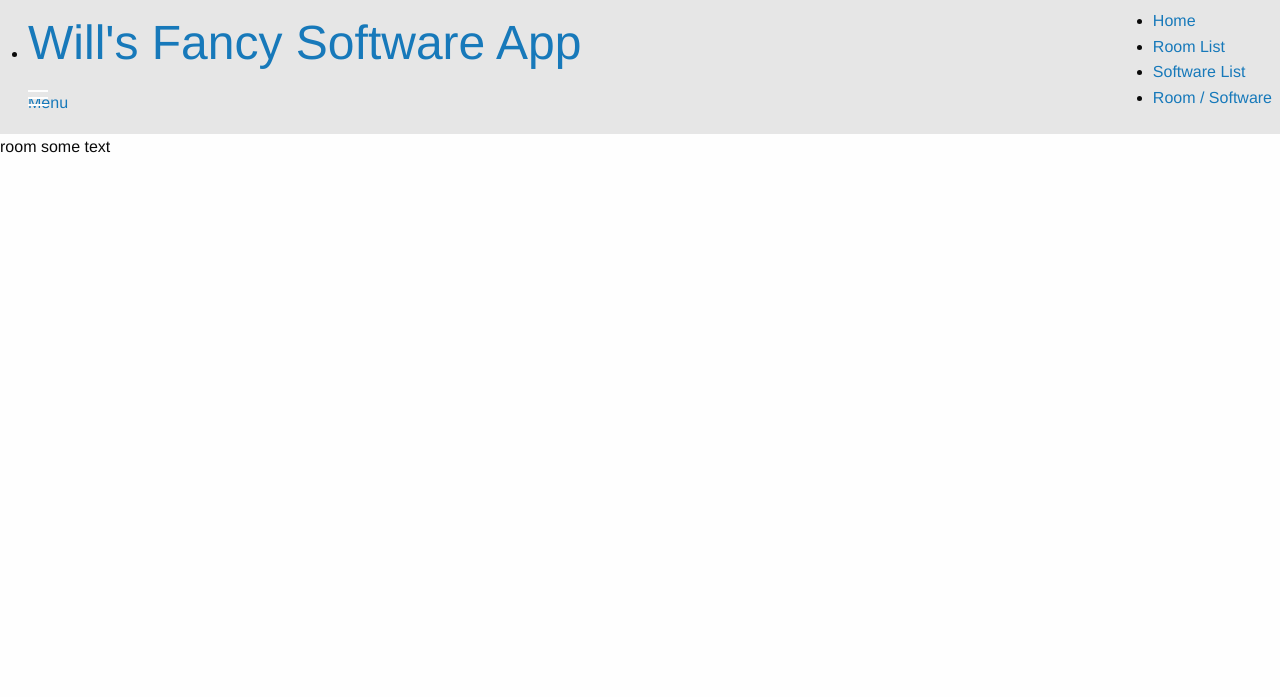
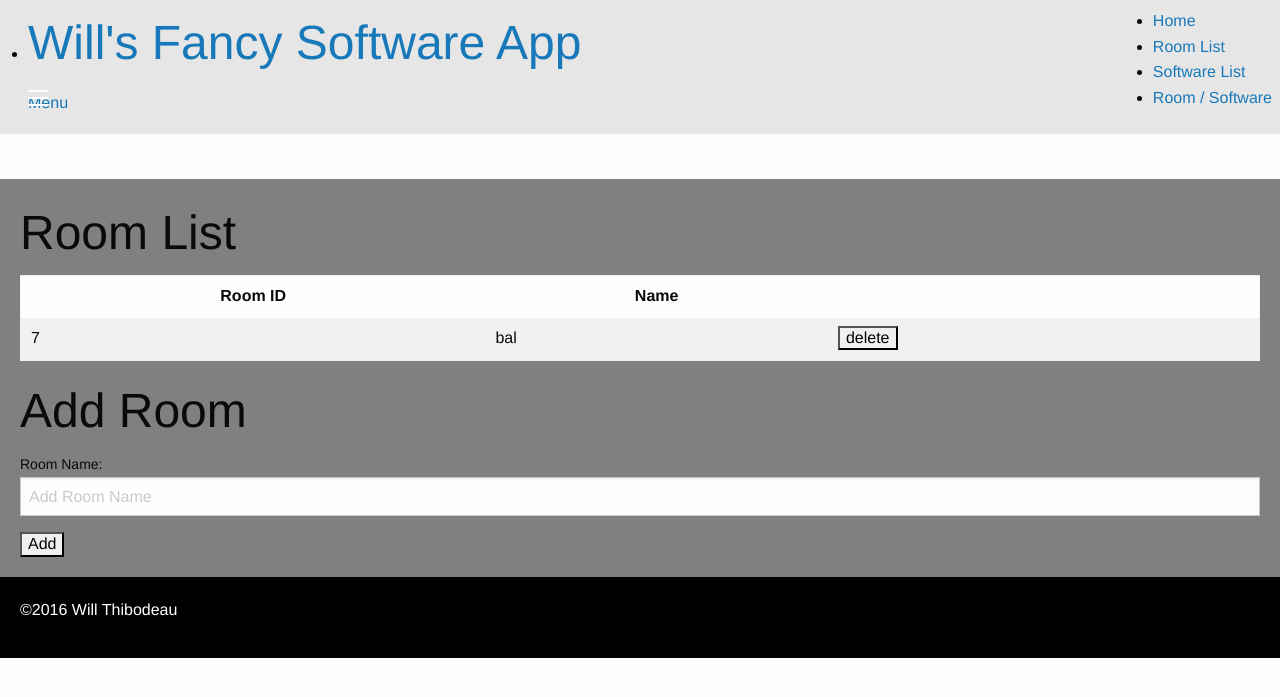
Before and after one commit to roundtopdog/softApp, a PHP site: page /roomManager/index.php in a window 1280 px wide. Shown: the top 697 px of the page. Run offline with PHP 8.4, Linux system fonts and the light colour scheme; data comes from the database, SQL or seed files in the repository; some libraries are stand-ins or nearby versions.

Commit message:
roomManager Working

```diff
--- a/css/style.css
+++ b/css/style.css
@@ -1,6 +1,9 @@
 #mainContent{
   background-color: gray;
-  height: 2400px;
+/*  height: 2400px;*/
+ margin-top: 45px;
+ padding: 20px;
+
 }
 
 footer {
--- /dev/null
+++ b/model/room_db.php
@@ -0,0 +1,42 @@
+<?php
+
+
+// get all rooms
+function get_rooms(){
+	global $db;
+$query = 'Select * from rooms order by roomID';
+$statement = $db->prepare($query);
+$statement->execute();
+$rooms = $statement->fetchAll();
+$statement->closeCursor();
+return $rooms;
+
+}
+
+// Add the room to the database
+function add_rooms($name){
+	global $db;
+	if($name == roomName){
+		echo 'The name is a duplicate';
+	}else{
+
+
+ 	$query = 'INSERT INTO rooms (roomID, roomName)
+              VALUES (NULL, :name)';
+    $statement = $db->prepare($query);
+    $statement->bindValue(':name', $name);
+    $statement->execute();
+    $statement->closeCursor();
+
+}
+
+}
+
+
+
+
+
+
+
+
+?>
--- a/roomManager/index.php
+++ b/roomManager/index.php
@@ -1,8 +1,31 @@
 <?php
-include '../view/header.php';
+require('../model/database.php');
+require('../model/room_db.php');
 
+
+$action = filter_input(INPUT_POST, 'action');
+if($action === NULL){
+	$action = filter_input(INPUT_GET, 'action');
+	if($action === NULL){
+		$action = 'list_rooms';
+	}
+}
+
+if($action == 'list_rooms'){
+	$rooms = get_rooms();
+	include('room_list.php');
+}
+
+if($action == 'add_room'){
+	 $name = filter_input(INPUT_POST, 'name');
+	 $rooms = get_rooms();
+		if ($name == null) {
+		    $error = "Please enter a room name";
+		    echo $error;
+		} else {
+		    add_rooms($name);
+			include('room_list.php');
+
+	}
+}
 ?>
-
-	<p>room some text</p>
-</body>
-</html>
--- a/roomManager/room_list.php
+++ b/roomManager/room_list.php
@@ -0,0 +1,47 @@
+<?php include '../view/header.php'; ?>
+
+<div class="row">
+	<div class="large-12 colums" id="mainContent">
+		<div class="row">
+			<div class="medium-8 large-8 columns">
+				<main>
+					<h1>Room List</h1>
+
+					<!-- display the list of rooms -->
+					<table>
+						<tr>
+							<th>Room ID</th>
+							<th>Name</th>
+							<th>&nbsp;</th>
+						</tr>
+						<?php foreach ($rooms as $room) : ?>
+						<tr>
+							<td><?php echo $room['roomID']; ?></td>
+							<td><?php echo $room['roomName']; ?></td>
+
+							<td>
+								<form action="delete_room.php" method="post">
+									<input type="hidden" name="room_id" value="<?php echo $room['roomID']; ?> ">
+									<input type="submit" value="delete">
+								</form>
+							</td>
+						</tr>
+						<?php endforeach; ?>
+					</table>
+				</main>
+			</div><!-- end medium 8 large 8 columns -->
+
+			<div class="medium-4 large-4 columns ">
+				<h1>Add Room</h1>
+					<form action="index.php" method="post" id="room_name">
+						<input type="hidden" name="action" value="add_room">
+						<label>Room Name:</label>
+						<input type="text" name="name"  placeholder="Add Room Name">
+						<input id="name" type="submit" value="Add">
+					</form>
+			</div><!-- end medium 4 large 4 columns -->
+
+		</div><!-- end row -->
+	</div><!-- end large 12 columns -->
+</div> <!-- end row -->
+<?php include '../view/footer.php'; ?>
--- a/view/header.php
+++ b/view/header.php
@@ -4,7 +4,7 @@
 	<meta charset="utf-8">
 	<meta http-equiv="X-UA-Compatible" content="IE=edge">
 	<title>SoftApp</title>
-	<link rel="stylesheet" href="css/style.css">
+	<link rel="stylesheet" href="../../SoftApp/css/style.css">
 
   <link rel="stylesheet" href="https://cdnjs.cloudflare.com/ajax/libs/foundation/5.5.2/css/foundation.css">
   <script src="http://cdnjs.cloudflare.com/ajax/libs/jquery/2.0.3/jquery.min.js"></script>
@@ -27,10 +27,10 @@
 
       <section class="top-bar-section">
         <ul class="left">
-          <li class="active"><a href="index.php">Home</a></li>
-          <li><a href="roomManager">Room List</a></li>
-          <li><a href="softwareManager">Software List</a></li>
-          <li><a href="room_software">Room / Software</a></li>
+          <li class="active"><a href="/softApp/index.php">Home</a></li>
+          <li><a href="../../SoftApp/roomManager/index.php">Room List</a></li>
+          <li><a href="../../SoftApp/softwareManager/index.php">Software List</a></li>
+          <li><a href="../../SoftApp/room_software/index.php">Room / Software</a></li>
         </ul>
       </section>
     </nav>
```
